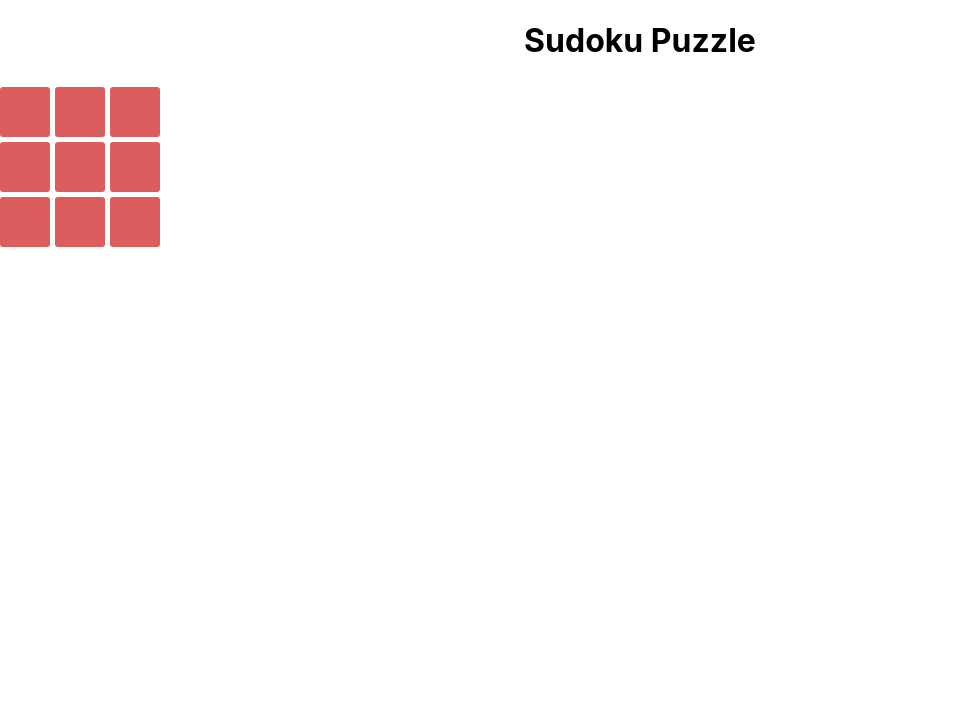
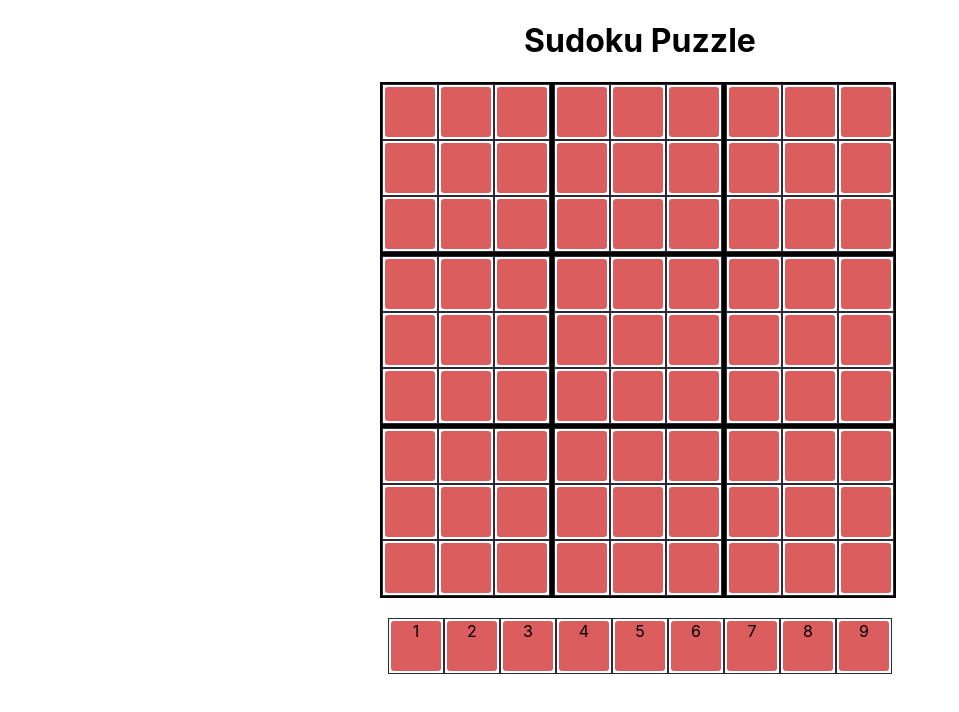
Before and after one commit to alketaademaj/Sudoku_game, a React (Create React App) app: page / in a window 1280 px wide. Shown: the top 712 px of the page, without its empty margins (0-959 px from the left). Built offline with nearby package versions, Linux system fonts and the light colour scheme.

Commit message:
selecting the correct boc

```diff
--- a/src/App.css
+++ b/src/App.css
@@ -1,8 +1,16 @@
 .App {
   text-align: center;
+  align-items: center;
+  justify-content: center;
+  float: center;
 }
-
-.App-header {
+.centerAlign{
+  display: flex;
+  width: 100%;
+  margin: auto;
+  justify-content: center;
+}
+/* .App-header {
   background-color: #282c34;
   min-height: 100vh;
   display: flex;
@@ -11,26 +19,48 @@
   justify-content: center;
   font-size: calc(10px + 2vmin);
   color: white;
-}
+} */
 
 .App-link {
   color: #61dafb;
 }
 
 .aBox{
-  margin-top:5px;
-  margin-right:5px;
+  margin:2px;
   height:50px;
   width:50px;
   background-color: rgb(219, 93, 93);
+  transition: .1s ease-in-out;
   border-radius: 3px;
 }
 .aBox:hover{
-  background-color: ;
+  background-color: rgb(165, 70, 70);
+}
+.aBox:click{
+  background-color:green ;
+}
+
+.allBox{
+  /* display: flex; */
+  margin:none;
+  border: 1px #282c34 solid;
 }
 .nineBox{
   display:flex;
-  width: 180px;
+  width: 168px;
   flex-wrap: wrap;
+  border:2px solid black;
   /* justify-content: space-between;   */
 }
+
+.complete{
+  display: flex;
+  flex-wrap: wrap;
+  width: 520px;
+}
+
+.selectNro {
+  display: inline-block;
+  display: flex;
+  margin-top: 20px;
+}
--- a/src/App.js
+++ b/src/App.js
@@ -1,11 +1,18 @@
 import './App.css';
-import NineBox from './components/NineBox'
+import CompleteBox from './components/CompleteBox';
+import SelectNumber from './components/SelectNumber'
+//import NineBox from './components/NineBox'
 
 function App() {
   return (
     <div className="App">
       <h1>Sudoku Puzzle</h1>
-      <NineBox />
+      <div className="centerAlign">
+        <CompleteBox />
+      </div>
+      <div className="centerAlign">
+        <SelectNumber />
+      </div>
     </div>
   );
 }
--- /dev/null
+++ b/src/components/CompleteBox.jsx
@@ -0,0 +1,37 @@
+import React, { Component } from 'react'
+import NineBox from './NineBox'
+
+export class CompleteBox extends Component {
+
+    constructor(props) {
+        super(props)
+
+        this.state = {
+            selected: []
+        }
+    }
+
+    onClick = (first, second) => {
+        this.setState({selected: [first, second]})
+
+        console.log(this.state.selected)
+    };
+
+    render() {
+        return (
+            <div className ="complete">
+                <NineBox val = {[1,2,3,4,5,6,7,8,9]} biggerBox = {1} valuebox= {this.onClick} />
+                <NineBox val = {[1,2,3,4,5,6,7,8,9]} biggerBox = {2} valuebox= {this.onClick} />
+                <NineBox val = {[1,2,3,4,5,6,7,8,9]} biggerBox = {3} valuebox= {this.onClick} />
+                <NineBox val = {[1,2,3,4,5,6,7,8,9]} biggerBox = {4} valuebox= {this.onClick} />
+                <NineBox val = {[1,2,3,4,5,6,7,8,9]} biggerBox = {5} valuebox= {this.onClick} />
+                <NineBox val = {[1,2,3,4,5,6,7,8,9]} biggerBox = {6} valuebox= {this.onClick} />
+                <NineBox val = {[1,2,3,4,5,6,7,8,9]} biggerBox = {7} valuebox= {this.onClick} />
+                <NineBox val = {[1,2,3,4,5,6,7,8,9]} biggerBox = {8} valuebox= {this.onClick} />
+                <NineBox val = {[1,2,3,4,5,6,7,8,9]} biggerBox = {9} valuebox= {this.onClick} />
+            </div>
+        )
+    }
+}
+
+export default CompleteBox
--- a/src/components/NineBox.js
+++ b/src/components/NineBox.js
@@ -2,18 +2,36 @@ import React, { Component } from 'react'
 import NumberBox from './NumberBox' //same file reference can you hear me?
 
 export class NineBox extends Component {
+
+    constructor(props) {
+        super(props)
+
+        if(props.val != null) {
+            this.state = {
+                alks: props.val,
+                tans: props.biggerBox,
+                value: props.valuebox
+            }
+        }
+        else {
+            this.state = {
+                alks: null
+            }
+        }
+    }
+
     render() {
         return (
             <div className="nineBox">
-                <NumberBox />
-                <NumberBox />
-                <NumberBox />
-                <NumberBox />
-                <NumberBox />
-                <NumberBox />
-                <NumberBox />
-                <NumberBox />
-                <NumberBox />
+                <NumberBox val = {this.state.alks[0]} tans = {this.state.tans} passingValue = {this.state.value} />
+                <NumberBox val = {this.state.alks[1]} tans = {this.state.tans} passingValue = {this.state.value} />
+                <NumberBox val = {this.state.alks[2]} tans = {this.state.tans} passingValue = {this.state.value} />
+                <NumberBox val = {this.state.alks[3]} tans = {this.state.tans} passingValue = {this.state.value} />
+                <NumberBox val = {this.state.alks[4]} tans = {this.state.tans} passingValue = {this.state.value} />
+                <NumberBox val = {this.state.alks[5]} tans = {this.state.tans} passingValue = {this.state.value} />
+                <NumberBox val = {this.state.alks[6]} tans = {this.state.tans} passingValue = {this.state.value} />
+                <NumberBox val = {this.state.alks[7]} tans = {this.state.tans} passingValue = {this.state.value} />
+                <NumberBox val = {this.state.alks[8]} tans = {this.state.tans} passingValue = {this.state.value} />
             </div>
         )
     }
--- a/src/components/NumberBox.js
+++ b/src/components/NumberBox.js
@@ -2,10 +2,18 @@ import React, {Component} from 'react';
 
 
  export class NumberBox extends Component {
+    constructor(props) {
+        super(props)
+        this.state = {
+             digit: props.val,
+             bigBox: props.tans,
+        }
+    }
+
      render() {
          return (
-             <div>
-                 <div className="aBox"></div>
+             <div className="allBox">
+                 <div className="aBox" onClick={() => this.props.passingValue(this.state.digit, this.state.bigBox)}>{this.props.select && this.state.digit}</div>
              </div>
          )
      }
--- /dev/null
+++ b/src/components/SelectNumber.jsx
@@ -0,0 +1,27 @@
+import React, { Component } from 'react'
+import NumberBox from './NumberBox'
+
+export class SelectNumber extends Component {
+
+    onClick = (epsilon, ypsilon) =>{
+        console.log(epsilon)
+    }
+
+    render() {
+        return (
+            <div className="selectNro">
+                <NumberBox val="1" passingValue={this.onClick} select={1} />
+                <NumberBox val="2" passingValue={this.onClick} select={1} />
+                <NumberBox val="3" passingValue={this.onClick} select={1} />
+                <NumberBox val="4" passingValue={this.onClick} select={1} />
+                <NumberBox val="5" passingValue={this.onClick} select={1} />
+                <NumberBox val="6" passingValue={this.onClick} select={1} />
+                <NumberBox val="7" passingValue={this.onClick} select={1} />
+                <NumberBox val="8" passingValue={this.onClick} select={1} />
+                <NumberBox val="9" passingValue={this.onClick} select={1} />
+            </div>
+        )
+    }
+}
+
+export default SelectNumber
```
Also changed, not shown: 2 other files (tests, documents, lock files or other folders).
